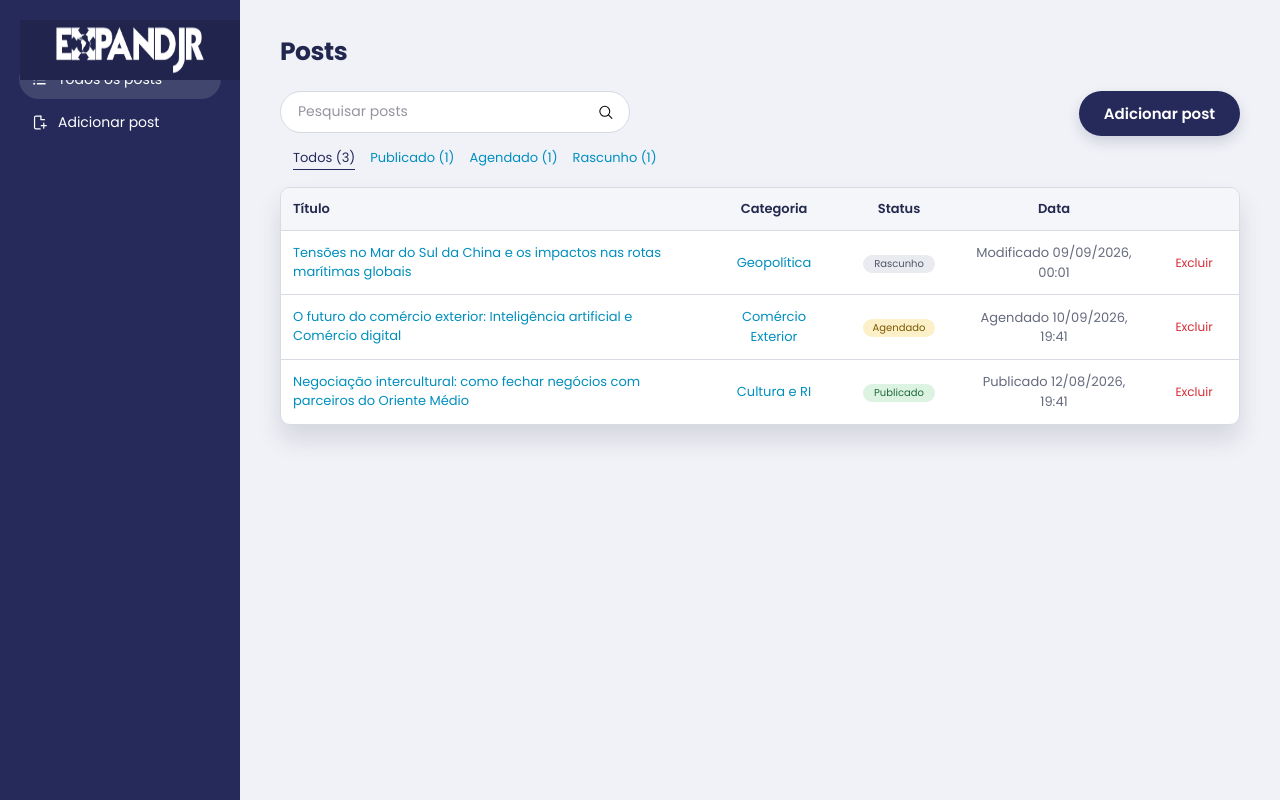
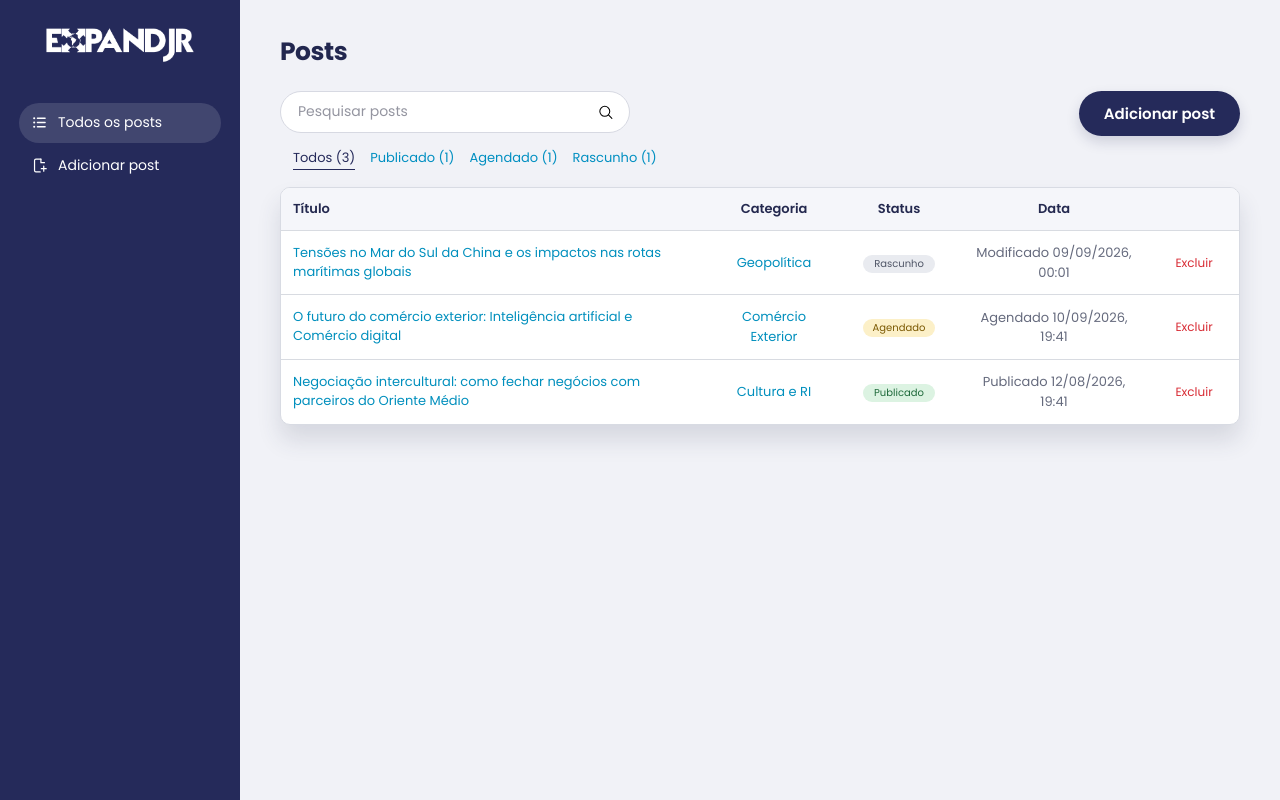
Before and after one commit to Focus-Consultoria-EJ/Focus-Consultoria-EJ-PRJ-N-118-2026-003, a React app in the folder FrontEnd/: page /geral-posts in a window 1280 px wide. Built offline with nearby package versions, Linux system fonts and the light colour scheme; the HTML template or start-up script is replaced by a standard one.

Commit message:
fix: logo ajustada

```diff
--- a/FrontEnd/src/pages/GeralPosts.jsx
+++ b/FrontEnd/src/pages/GeralPosts.jsx
@@ -78,7 +78,7 @@ function DocumentPlusIcon() {
 function Logo() {
   return (
     <div
-      className="logo"
+      className="geralPosts-logo"
       aria-label="Expand Jr"
       style={{
         display: 'flex',
```
